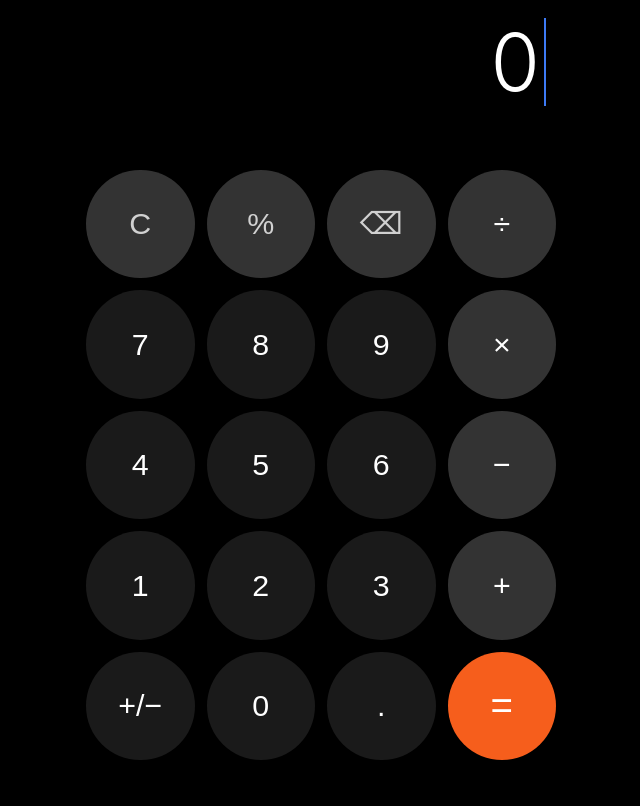
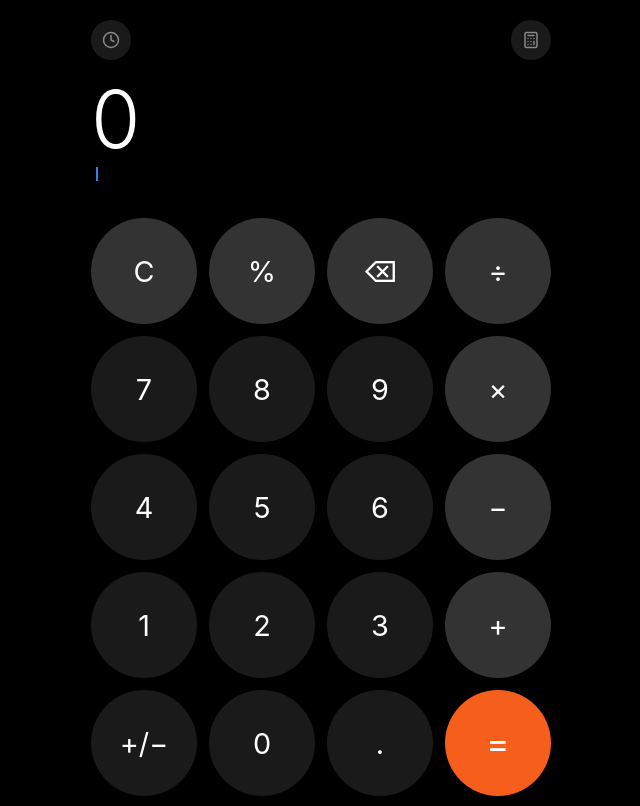
Before and after one commit to idontknowhowtocode21/Calculator, a plain HTML site: page index.html in a window 1280 px wide. Shown: the whole page, without its empty margins (319-959 px from the left). Drawn offline with Linux system fonts and the light colour scheme.

Commit message:
Update style.css

```diff
--- a/style.css
+++ b/style.css
@@ -1,144 +1,122 @@
-/* RESET & MOBILE OPTIMIZATION */
+:root {
+    --bg-color: #000000;
+    --num-btn: #1a1a1a;
+    --op-btn: #333333;
+    --orange-btn: #f65e1c;
+    --text-gray: #7d7d7d;
+    --cursor-blue: #3d7af5;
+}
+
 * {
     box-sizing: border-box;
     margin: 0;
     padding: 0;
     -webkit-tap-highlight-color: transparent;
     user-select: none;
+    font-family: -apple-system, sans-serif;
 }
 
 body {
-    background-color: #000;
+    background-color: var(--bg-color);
+    height: 100dvh; /* Dynamic height to prevent cutoff */
     display: flex;
-    justify-content: center;
-    align-items: flex-end; /* Keeps calculator at bottom of phone */
-    height: 100vh;
-    font-family: -apple-system, BlinkMacSystemFont, "Segoe UI", Roboto, Arial, sans-serif;
+    flex-direction: column;
     overflow: hidden;
 }
 
-/* MAIN CONTAINER */
 .calculator {
+    display: flex;
+    flex-direction: column;
+    height: 100%;
     width: 100%;
     max-width: 500px;
-    padding: 10px 15px 40px 15px; /* Bottom padding for mobile gesture bar */
-    display: flex;
-    flex-direction: column;
+    margin: 0 auto;
+    padding: 10px 20px env(safe-area-inset-bottom, 20px) 20px;
 }
 
-/* DISPLAY SECTION */
-.display {
-    height: 38vh;
-    display: flex;
-    flex-direction: column;
-    justify-content: space-between;
-    padding: 10px 10px 20px 10px;
-}
-
-/* TOP ICONS */
+/* Header Icons */
 .header-icons {
     display: flex;
     justify-content: space-between;
-    padding-top: 5px;
+    padding: 10px 0;
 }
 
 .icon-btn {
-    width: 42px;
-    height: 42px;
+    width: 40px;
+    height: 40px;
     background: #1a1a1a;
     border-radius: 50%;
     display: flex;
     align-items: center;
     justify-content: center;
-    color: #999;
+    color: #888;
 }
 
-/* TEXT AREA (INPUT & PREVIEW) */
-.text-container {
+/* Display Area */
+.display-container {
+    flex: 1; /* Takes up all available top space */
     display: flex;
     flex-direction: column;
+    justify-content: flex-end;
     align-items: flex-end;
-    width: 100%;
+    padding-bottom: 25px;
     overflow: hidden;
 }
 
-.input-line {
+.input-wrapper {
     display: flex;
+    align-items: center;
     justify-content: flex-end;
-    align-items: center;
-    color: white;
-    font-size: 5rem; /* Large starting size */
-    font-weight: 300;
     width: 100%;
     white-space: nowrap;
-    transition: font-size 0.1s ease-out;
 }
 
 #display {
-    display: inline-block;
+    color: white;
+    font-size: 5rem;
+    font-weight: 300;
+    transition: font-size 0.15s cubic-bezier(0.4, 0, 0.2, 1);
 }
 
 .cursor {
     width: 2px;
-    height: 1.1em;
-    background-color: #3d7af5; /* System blue cursor */
-    margin-left: 4px;
-    flex-shrink: 0;
+    height: 0.9em;
+    background-color: var(--cursor-blue);
+    margin-left: 5px;
+    animation: blink 1s step-end infinite;
 }
 
+@keyframes blink { 50% { opacity: 0; } }
+
 .preview-result {
+    color: var(--text-gray);
     font-size: 1.8rem;
-    color: #7d7d7d;
-    margin-top: 4px;
-    min-height: 2.2rem;
-    font-weight: 400;
+    margin-top: 5px;
+    min-height: 2rem;
 }
 
-/* BUTTON GRID */
+/* Button Grid */
 .button-grid {
     display: grid;
     grid-template-columns: repeat(4, 1fr);
     gap: 12px;
+    padding-bottom: 10px;
 }
 
 .btn {
     aspect-ratio: 1;
     border-radius: 50%;
     border: none;
-    font-size: 1.9rem;
+    font-size: 1.8rem;
+    color: white;
     display: flex;
     align-items: center;
     justify-content: center;
-    color: white;
     cursor: pointer;
-    transition: filter 0.1s;
 }
 
-/* BUTTON COLORS PIXEL-PERFECT */
-.btn.num {
-    background-color: #1a1a1a;
-}
+.btn.num { background: var(--num-btn); }
+.btn.top, .btn.side { background: var(--op-btn); }
+.btn.orange { background: var(--orange-btn); font-size: 2.2rem; }
 
-.btn.top {
-    background-color: #333333;
-    color: #d1d1d1;
-}
-
-.btn.side {
-    background-color: #333333;
-    color: #fff;
-}
-
-.btn.orange {
-    background-color: #f65e1c;
-    font-size: 2.4rem;
-}
-
-/* TOUCH FEEDBACK */
-.btn:active {
-    filter: brightness(1.6);
-}
-
-.btn.orange:active {
-    filter: brightness(1.2);
-}
+.btn:active { opacity: 0.5; }
```
